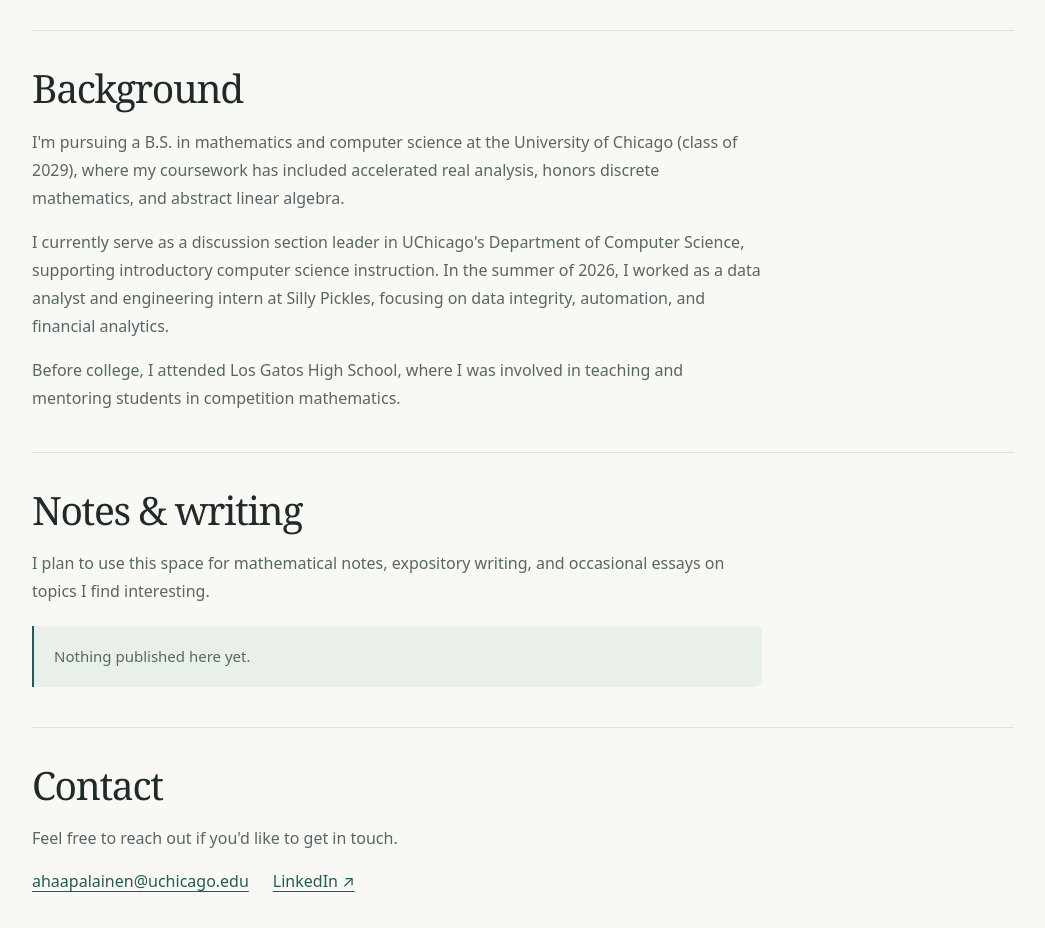
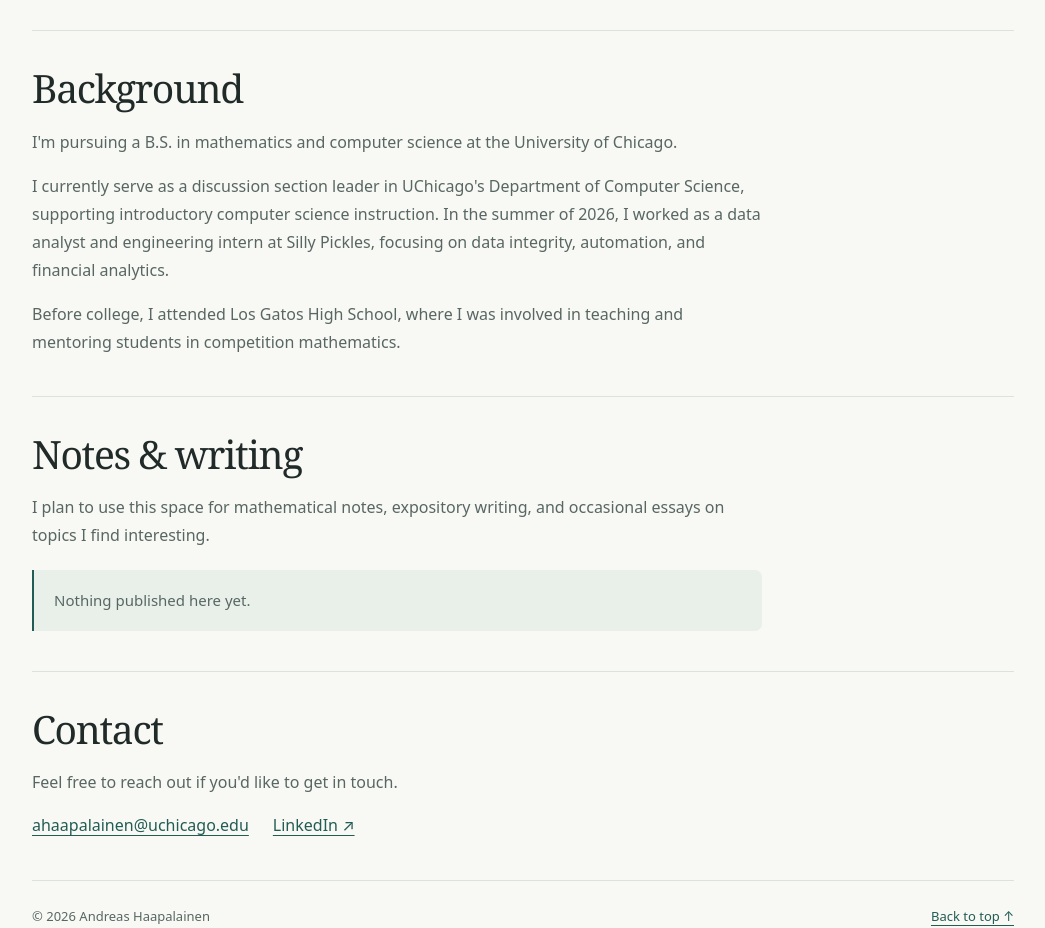
Before and after one commit to andreashaapalainen/andreashaapalainen.github.io, a plain HTML site: page index.html in a window 1280 px wide. Shown: the part 900-1828 px from the top of the page, without its empty margins (117-1162 px from the left). Drawn offline with Linux system fonts and the light colour scheme.

Commit message:
Update index.html

```diff
--- a/index.html
+++ b/index.html
@@ -95,7 +95,7 @@ h1{font-size:clamp(45px,7.1vw,78px);overflow-wrap:anywhere}.hero{gap:42px}.entry
     <section class="section" id="background">
       <div class="section-heading"><h2>Background</h2></div>
       <div class="section-body about-copy">
-        <p>I'm pursuing a B.S. in mathematics and computer science at the University of Chicago (class of 2029), where my coursework has included accelerated real analysis, honors discrete mathematics, and abstract linear algebra.</p>
+        <p>I'm pursuing a B.S. in mathematics and computer science at the University of Chicago.
         <p>I currently serve as a discussion section leader in UChicago's Department of Computer Science, supporting introductory computer science instruction. In the summer of 2026, I worked as a data analyst and engineering intern at Silly Pickles, focusing on data integrity, automation, and financial analytics.</p>
         <p>Before college, I attended Los Gatos High School, where I was involved in teaching and mentoring students in competition mathematics.</p>
       </div>
```
